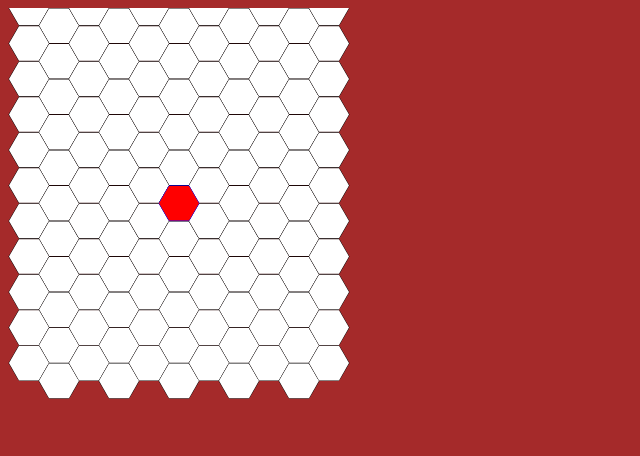
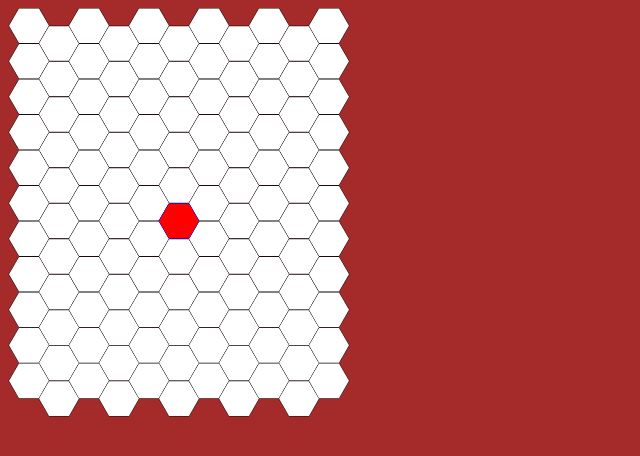
Before and after one commit to hartoman/Hexes, a plain HTML site: page index.html in a window 1280 px wide. Shown: the whole page, without its empty margins (0-640 px from the left). Drawn offline with nearby package versions, Linux system fonts and the light colour scheme.

Commit message:
hexes turn to class -next: implement startY, 0

```diff
--- a/hexgrid.js
+++ b/hexgrid.js
@@ -8,8 +8,8 @@ class HexGrid {
     this.angle = Math.PI / 3;
     this.side = Math.sqrt(3) * this.radius * Math.cos(Math.PI / 6);
     this.offsetY = (0.5 + this.radius) * (Math.sqrt(3) / 2); // the height difference of odd-numbered cells
-    this.startingX =startCenterX? -0.5:0; // grid starts from centerX of first hex. zero value means start from top
-    this.startingY = startCenterY ? 0 : this.offsetY; // grid starts from left corner of first hex. zero value means start from centerY
+    this.startingX =startCenterX? 0:-0.5; // grid starts from centerX of first hex. zero value means start from top
+    this.startingY = startCenterY ?  this.offsetY:0 ; // grid starts from left corner of first hex. zero value means start from centerY
     // TODO FIX STARTINGY RENDER AND GET TILE
     // TODO CHECK CANVAS SIZE FOR DIFFERENT STARTING X-Y
 
@@ -44,9 +44,9 @@ class HexGrid {
 
   // draws one single hex around the center
   drawHex(x = 0, y = 0, fill = "transparent", line = "black") {
-    const centerYEven = y * this.offsetY * 2;
+    const centerYEven = y * this.offsetY * 2+this.startingY;
     const centerYOdd = centerYEven + this.offsetY;
-    const centerY = x % 2 === 0 ? centerYEven : centerYOdd;
+    const centerY = x % 2 === 0 ? centerYEven: centerYOdd
     const centerX = this.side * (0.7 + x + this.startingX);
     const fillColor = fill;
     const lineColor = line;
@@ -62,7 +62,6 @@ class HexGrid {
     this.ctx.closePath();
     this.ctx.strokeStyle = `${lineColor}`;
     this.ctx.stroke();
-
     this.ctx.fillStyle = `${fillColor}`;
     this.ctx.fill();
   }
--- a/index.js
+++ b/index.js
@@ -1,19 +1,21 @@
 import HexGrid from "./hexgrid.js";
 
 $(function () {
+
   let hex1;
   initCanvas();
   bindListeners();
   useCanvas();
 
+
   function initCanvas() {
-    hex1 = new HexGrid("#canvas1", { rows: 11, columns: 11, radius: 20, adaptTogrid: false, startCenterX: false });
+    hex1 = new HexGrid("#canvas1", { rows: 11, columns: 11, radius: 20, adaptTogrid: false ,startCenterX:true,startCenterY:true});
   }
 
   function bindListeners() {
-    $("#canvas1").on("click", (e) => {
-      const clicked = hex1.getClickedTile(e);
-      console.log(clicked);
+    $('#canvas1').on("click", (e) => {
+      const clicked = hex1.getClickedTile(e)
+      console.log(clicked)
     });
   }
 
--- a/style.scss
+++ b/style.scss
@@ -9,6 +9,8 @@ html {
   position: relative;
   display: block;
   background-color: green;
+  // if we set width and height, the div around the canvas will get scroll bars
+
  // width:50vw;
  // height: 50vh;
 //  overflow: auto;
@@ -17,9 +19,10 @@ html {
 canvas {
   padding: 0;
   margin: 0;
-  //display: block;
+  display: block;
   position: absolute;
   top: 0;
   left: 0;
-    // background-color: blue;
+  // canvas is transparent by default
+  // background-color: blue;
 }
```
